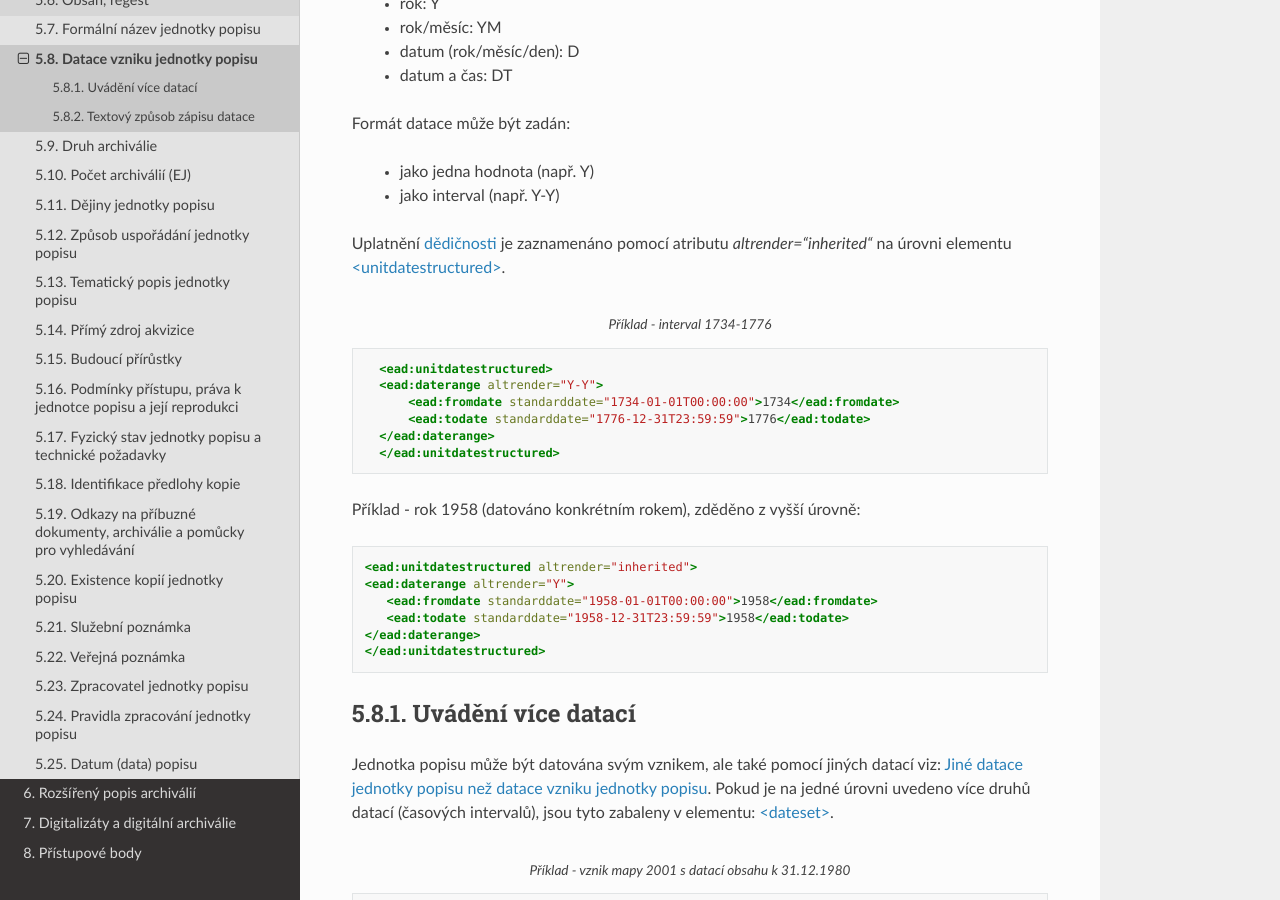
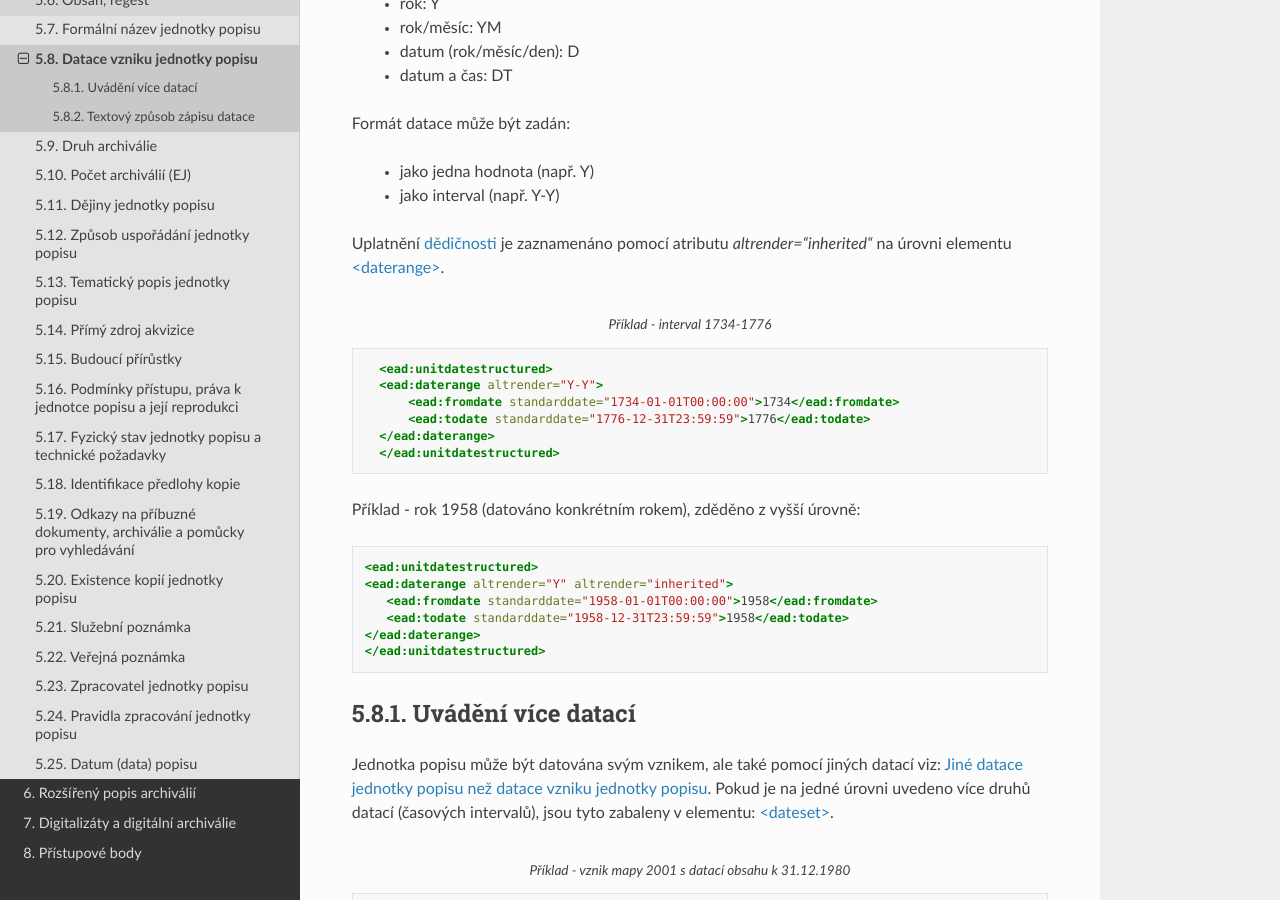
Before and after one commit to elzasw/ead3doc, a Sphinx documentation site: the page built from doc/source/prvky-popisu/datace.rst, in a window 1280 px wide and 900 px high, scrolled down 576 px. Built offline with Sphinx 7.4.7 and the Read the Docs theme 3.1.0, drawn with Linux system fonts in a browser that asks for light colours.

Commit message:
#57 - Dědění datace - příznak inherited

```diff
--- a/doc/source/prvky-popisu/datace.rst
+++ b/doc/source/prvky-popisu/datace.rst
@@ -42,7 +42,7 @@ Formát datace může být zadán:
 
 
 Uplatnění :ref:`dědičnosti <ead_item_types_inheritance>` je zaznamenáno pomocí
-atributu `altrender="inherited"` na úrovni elementu :ead-el:`unitdatestructured`.
+atributu `altrender="inherited"` na úrovni elementu :ead-el:`daterange`.
 
 
 .. code-block:: xml
@@ -60,8 +60,8 @@ Příklad - rok 1958 (datováno konkrétním rokem), zděděno z vyšší úrovn
 
 .. code-block:: xml
 
-    <ead:unitdatestructured altrender="inherited">
-    <ead:daterange altrender="Y">
+    <ead:unitdatestructured>
+    <ead:daterange altrender="Y" altrender="inherited">
        <ead:fromdate standarddate="1958-01-01T00:00:00">1958</ead:fromdate>
        <ead:todate standarddate="1958-12-31T23:59:59">1958</ead:todate>
     </ead:daterange>
--- a/doc/source/uvod/zmeny.rst
+++ b/doc/source/uvod/zmeny.rst
@@ -149,6 +149,7 @@ Březen 2026
  * Přidána role zpracovatel, :ref:`ead_ap_relation_roles`
  * Přidání zápisu pro barevnost, :ref:`ead_item_types_technika_structured`
  * Upřesnění prvku :ref:`ead_control_maintenancehistory` - povinnost uvedení časové zóny
+ * Oprava uvádění dědičnosti u datace, :ref:`ead_item_types_unitdatestructured`
  * Přesun informací o zápisu rozsahu zpřístupněných archiválií z kapitoly :ref:`ead_item_types_rozsah` do kapitoly :ref:`ead_faintro_rozsah_arch`
  * Drobnější upřesnění textu a příkladů
  * Opravy překlepů a tvarosloví
```
